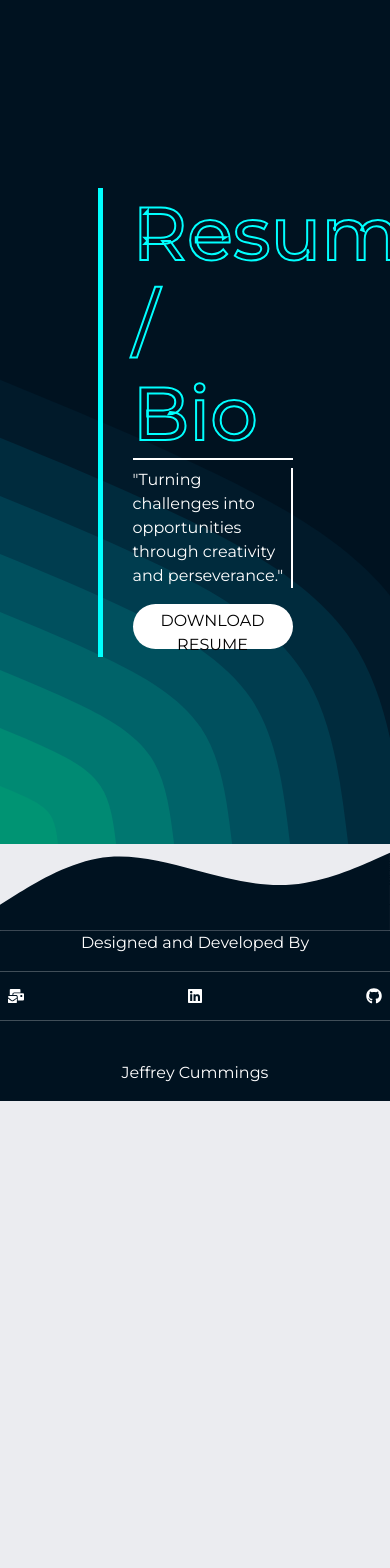
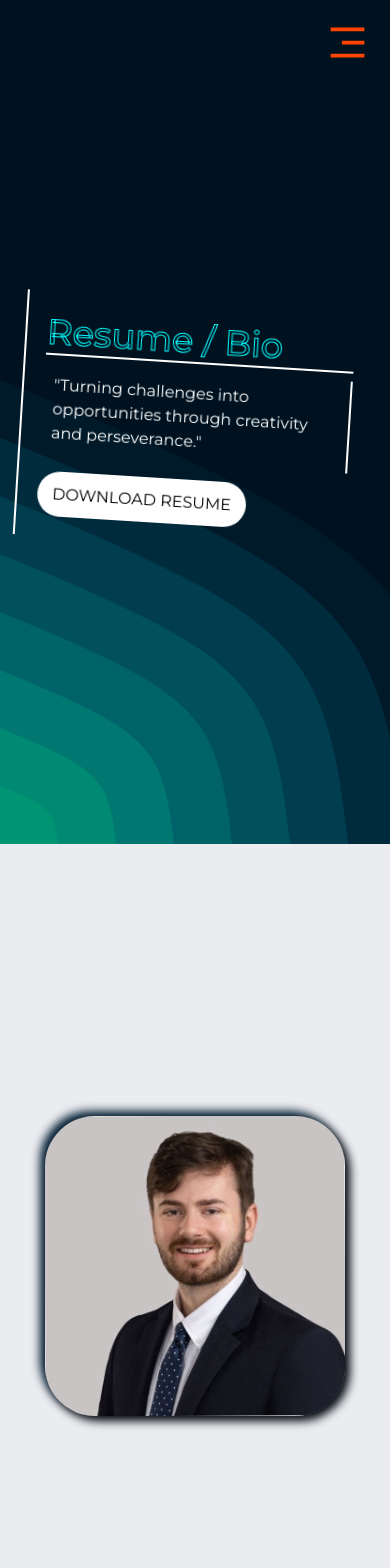
Before and after one commit to jeffch19/Lookbook, a React (Create React App) app: page /about in a window 390 px wide. Shown: the top 1568 px of the page. Before the commit the page ends 1101 px from the top, so only its background shows below. Built offline with nearby package versions, Linux system fonts and the light colour scheme.

Commit message:
working on styling my image

```diff
--- a/src/pages/About.js
+++ b/src/pages/About.js
@@ -1,19 +1,41 @@
 import React from 'react'
+import Header from '../components/Header'
 
 function About() {
   return (
     <div>
-      <div className='courses-intro' style={{backgroundImage: `url('./assets/courses.svg')`}}>
+      <Header />
+      <div className='courses-intro' style={{ backgroundImage: `url('./assets/courses.svg')` }}>
 
         <div className='courses-intro-content'>
           <h1>Resume / Bio</h1>
           <div>
-          <p> "Turning challenges into opportunities through creativity and perseverance."</p>
-          <button className='primary-button'>DOWNLOAD RESUME</button>
+            <p> "Turning challenges into opportunities through creativity and perseverance."</p>
+            <button className='primary-button'>DOWNLOAD RESUME</button>
           </div>
         </div>
 
+      </div>
+
+
+      <div className='why-jeff-parent'>
+        <div className='why-jeff n-box1 flex-with-center'>
+          {/* <h1></h1> */}
+          <img src="./assets/me.jpg" alt="" />
+          <div className='why-jeff-content'>
+
+            <p>Greetings, digital wanderer! I'm Jeff Cummings. With a keyboard as my wand
+              and caffeine as my elixer, I navigate the ever-evolving tech landscape using
+              JavaScript, Python, and other tools of the trade. When I'm not debugging or developing
+              innovative applications, you might find me exploring new technologies, playing soccer,
+              or walking my dogs! Welcome to my portfolio, where creativity meets functionality and every project
+              tells a story.
+            </p>
+          </div>
         </div>
+
+
+      </div>
     </div>
   )
 }
--- a/src/stylesheets/projects-courses.css
+++ b/src/stylesheets/projects-courses.css
@@ -58,6 +58,7 @@
   align-items: center;
   justify-content: center;
 
+
 }
 
 .courses-intro-content {
@@ -65,6 +66,7 @@
   color: white;
   border-left: 5px solid cyan;
   padding-left: 30px;
+  animation: courses-intro-animation 10s linear infinite;
 }
 
 .courses-intro-content h1 {
@@ -77,6 +79,87 @@
 
 .courses-intro-content p {
   border-right: 2px solid white;
+}
+
+.why-jeff-parent {
+  height: 100vh;
+  width: 100%;
+  display: flex;
+  align-items: center;
+  justify-content: center;
+  border-radius: 50px;
+}
+
+/* this one does the border the one below does the img*/
+.why-jeff {
+  height: 300px;
+  width: 300px;
+  border-radius: 50px;
+}
+
+.why-jeff img {
+  height: 300px;
+  width: 300px;
+  border-radius: 50px;
+}
+
+.why-jeff img:hover {
+  transform: scale(1.5);
+  background-color: #EBECF0 !important;
+  background: #EBECF0 !important;
+box-shadow:  5px 5px 0px #cacbce,
+             -5px -5px 0px #ffffff !important;
+             color: black;
+             font-weight: bold !important;
+             transition: all 0.5s;
+}
+
+.why-jeff:hover {
+  height: 300px;
+  width: 300px;
+  border-radius: 50px;
+  transform: scale(1.5);
+  background-color: #EBECF0 !important;
+  background: #EBECF0 !important;
+box-shadow:  5px 5px 0px #cacbce,
+             -5px -5px 0px #ffffff !important;
+             color: black;
+             font-weight: bold !important;
+             transition: all 0.5s;
+}
+
+
+.why-jeff-content {
+  display: none;
+}
+
+.why-jeff:hover > .why-jeff-content {
+  display: flex;
+  height: 100%;
+  width: 100%;
+  flex-direction: column;
+  align-items: center;
+  justify-content: center;
+}
+
+@media(max-width:750px) {
+  .courses-intro-content {
+    width: 1000%;
+    color: white;
+    border-left: 2px solid white;
+    padding: 20px;
+    margin: 20px;
+  }
+
+  .courses-intro-content h1 {
+    font-size: 35px;
+    -webkit-text-stroke-width: 1px;
+
+  }
+
+  .courses-intro-content p {
+    padding: 10px;
+  }
 }
 
 @keyframes project-animation {
@@ -100,3 +183,26 @@ transform: rotate(0deg);
   }
 
 }
+
+
+@keyframes courses-intro-animation {
+
+  0%{
+transform: rotate(-5deg);
+  }
+
+  25%{
+transform: rotate(0deg);
+  }
+  50% {
+    transform: rotate(5deg);
+  }
+  75% {
+    transform: rotate(0deg);
+
+  }
+  100% {
+    transform: rotate(-5deg);
+  }
+
+}
```
